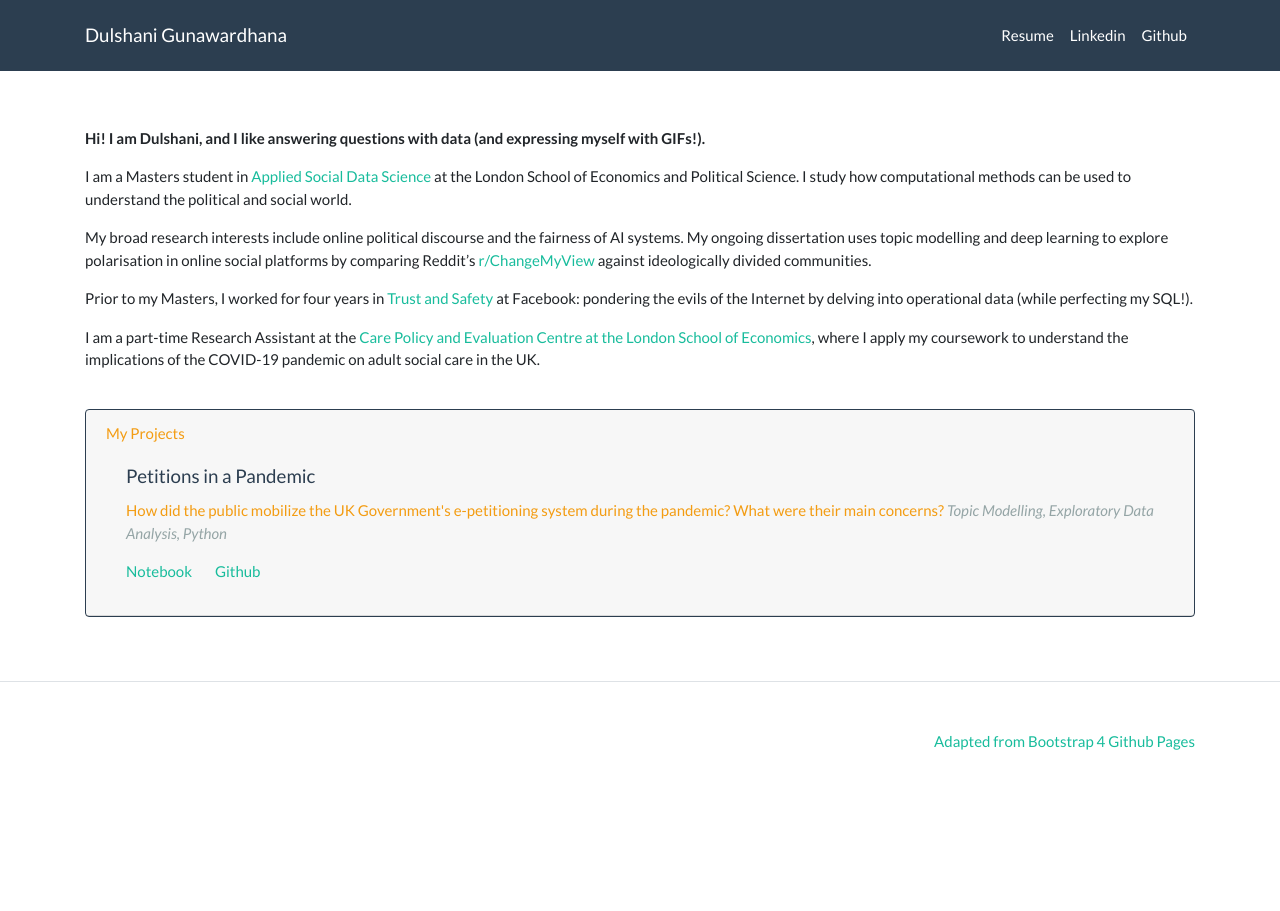
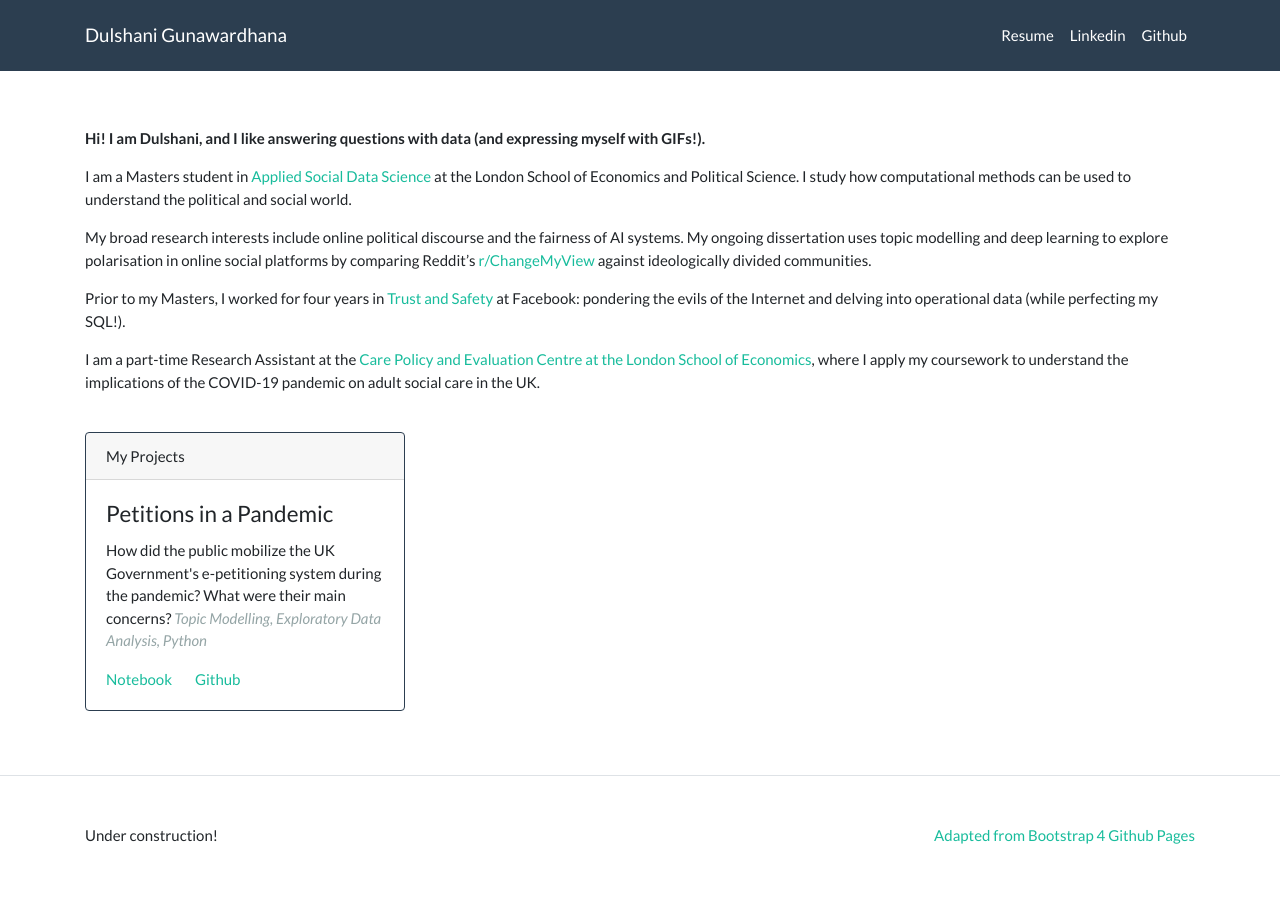
Before and after one commit to dshgna/dshgna.github.io, a Jekyll site: the page built from index.md, in a window 1280 px wide. Built offline with Jekyll 4.4.1, drawn with Linux system fonts in a browser that asks for light colours.

Commit message:
Update info and styling

```diff
--- a/_includes/footer.html
+++ b/_includes/footer.html
@@ -4,7 +4,7 @@
     <div class="row">
       <div class="col-sm">
         <ul class="list-unstyled">
-
+            Under construction!
         </ul>
       </div>
 
--- a/_layouts/page.html
+++ b/_layouts/page.html
@@ -12,15 +12,14 @@ layout: default
   </section>
   <br/>
 
-  <div class="card mb-3 border-primary">
-      <div class="card-header text-warning">My Projects
-      <div class="card-body">
-        <h5 class="card-title text-primary">Petitions in a Pandemic</h5>
-        <p class="card-text">How did the public mobilize the UK Government's e-petitioning system during the pandemic? What were their main concerns? <em class = "text-muted">Topic Modelling, Exploratory Data Analysis, Python</em></p>
-        <a href="https://nbviewer.jupyter.org/github/dshgna/Petitions-in-a-Pandemic/blob/master/Petitions%20in%20a%20Pandemic.ipynb" class="card-link">Notebook</a>
-        <a href="https://github.com/dshgna/Petitions-in-a-Pandemic" class="card-link">Github</a>
-      </div>
-    </div>
+<div class="card border-primary mb-3" style="max-width: 20rem;">
+  <div class="card-header">My Projects</div>
+  <div class="card-body">
+    <h4 class="card-title">Petitions in a Pandemic</h4>
+    <p class="card-text">How did the public mobilize the UK Government's e-petitioning system during the pandemic? What were their main concerns? <em class = "text-muted">Topic Modelling, Exploratory Data Analysis, Python</em></p>
+    <a href="https://nbviewer.jupyter.org/github/dshgna/Petitions-in-a-Pandemic/blob/master/Petitions%20in%20a%20Pandemic.ipynb" class="card-link">Notebook</a>
+    <a href="https://github.com/dshgna/Petitions-in-a-Pandemic" class="card-link">Github</a>
+  </div>
 </div>
 
 </article>
--- a/index.md
+++ b/index.md
@@ -8,6 +8,6 @@ I am a Masters student in [Applied Social Data Science](https://www.lse.ac.uk/me
 
 My broad research interests include online political discourse and the fairness of AI systems. My ongoing dissertation uses topic modelling and deep learning to explore polarisation in online social platforms by comparing Reddit's [r/ChangeMyView](https://www.reddit.com/r/changemyview/) against ideologically divided communities.
 
-Prior to my Masters, I worked for four years in [Trust and Safety](https://about.fb.com/actions/promoting-safety-and-expression/) at Facebook: pondering the evils of the Internet by delving into operational data (while perfecting my SQL!).
+Prior to my Masters, I worked for four years in [Trust and Safety](https://about.fb.com/actions/promoting-safety-and-expression/) at Facebook: pondering the evils of the Internet and delving into operational data (while perfecting my SQL!).
 
 I am a part-time Research Assistant at the [Care Policy and Evaluation Centre at the London School of Economics](https://www.lse.ac.uk/cpec), where I apply my coursework to understand the implications of the COVID-19 pandemic on adult social care in the UK.
```
